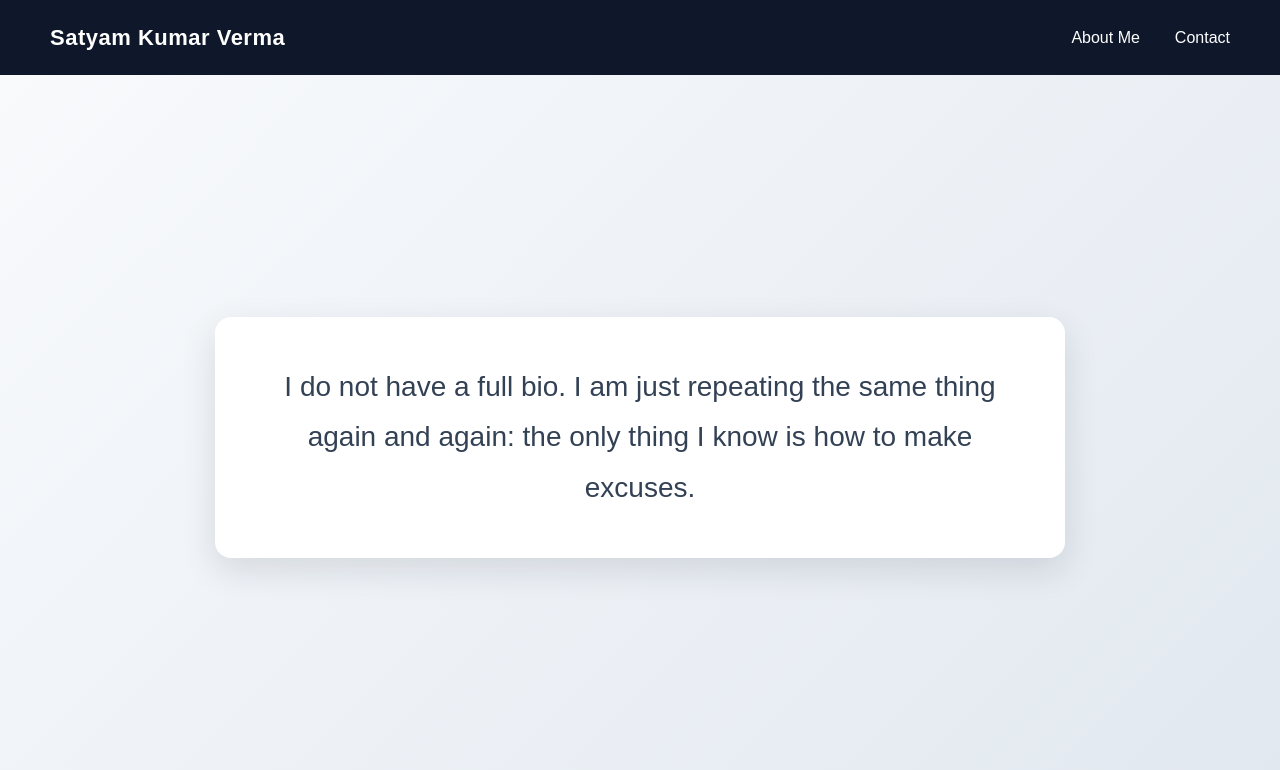
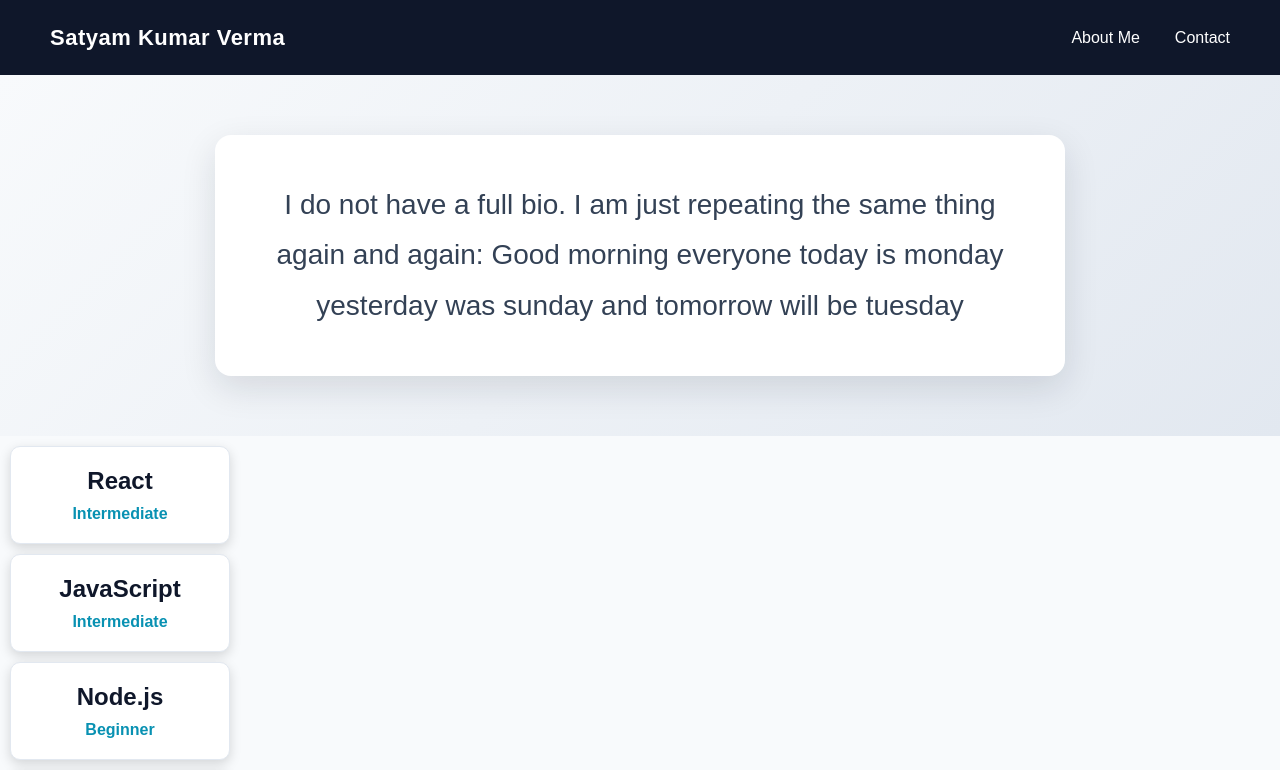
Before and after one commit to Satyamverma22/monday_test, a React (Vite) app: page /about in a window 1280 px wide. Shown: the top 770 px of the page. Built offline with nearby package versions, Linux system fonts and the light colour scheme.

Commit message:
Describe your changes

```diff
--- a/src/data/data.js
+++ b/src/data/data.js
@@ -2,9 +2,9 @@ const Data = {
   name: "Satyam Kumar Verma",
   tag: "The only thing I know is how to make excuses.",
   shortBio:
-    "The only thing I know is how to make excuses; apart from that, I do nothing.",
+    "good morning everyone today is monday yesterday was sunday and tomorrow will be tuesday",
   fullBio:
-    "I do not have a full bio. I am just repeating the same thing again and again: the only thing I know is how to make excuses.",
+    "I do not have a full bio. I am just repeating the same thing again and again: Good morning everyone today is monday yesterday was sunday and tomorrow will be tuesday",
 
   skills: [
   {
--- a/src/features/Pages/About.css
+++ b/src/features/Pages/About.css
@@ -42,7 +42,7 @@ body {
 }
 
 .hero {
-  min-height: calc(100vh - 75px);
+  min-height: calc(40vh - 75px);
   display: flex;
   align-items: center;
   justify-content: center;
```
